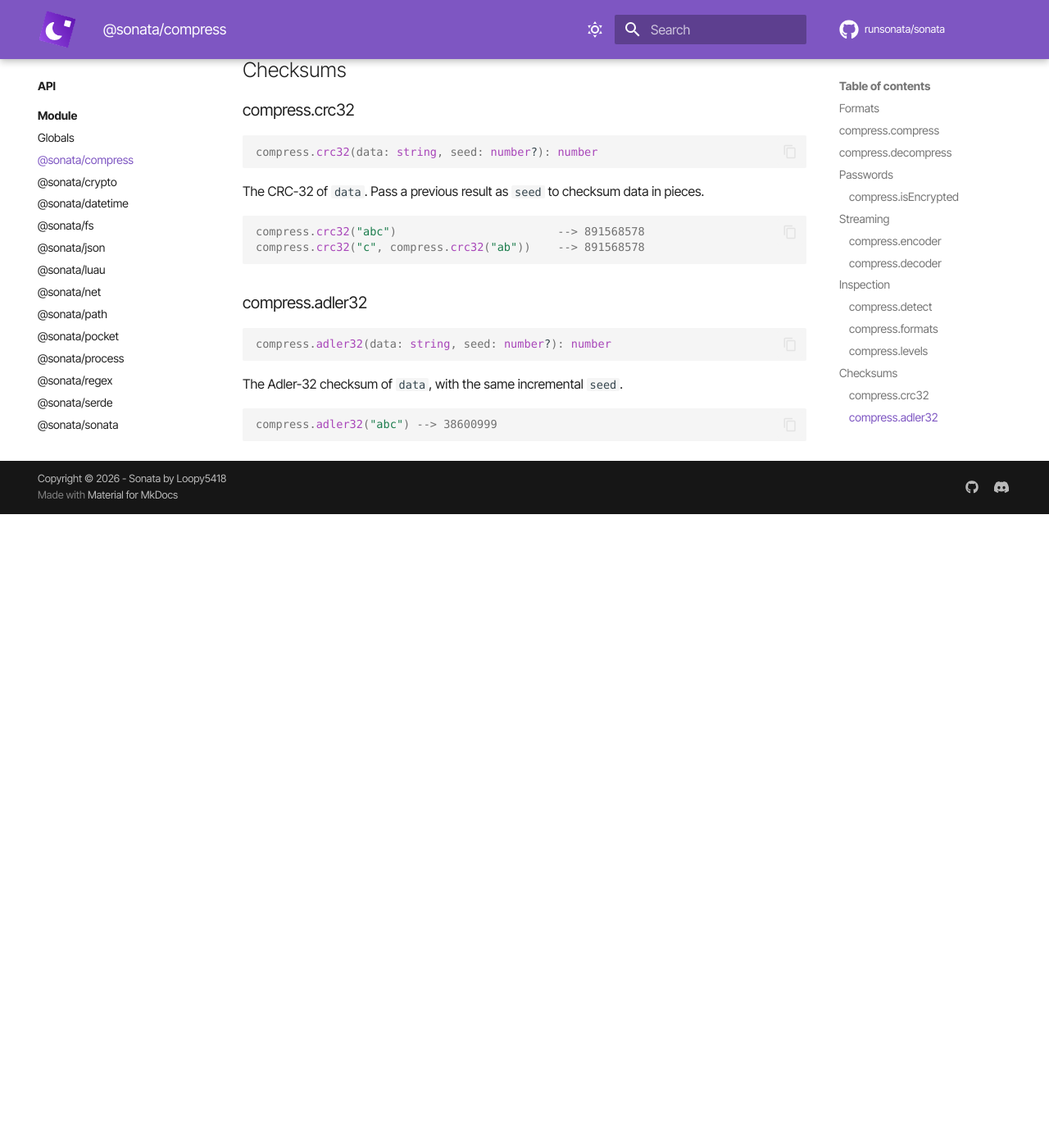
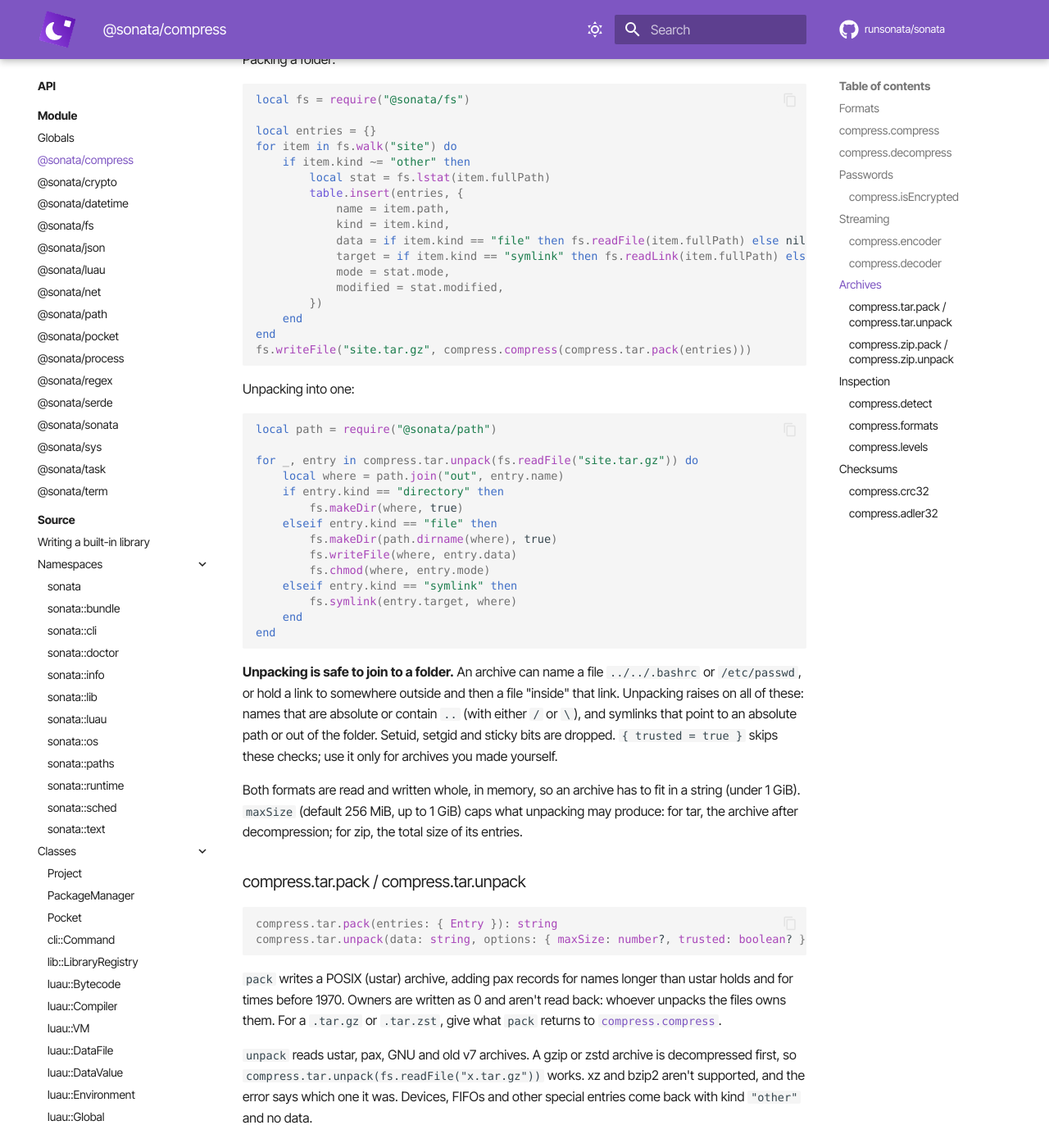
Before and after one commit to runsonata/docs, an MkDocs documentation site: the page built from docs/api/module/compress.md, in a window 1280 px wide and 1400 px high, scrolled down 3555 px. Shown: the whole window at 82% size. Built offline with MkDocs 1.6.1 and Material for MkDocs 9.7.7, drawn with Linux system fonts in a browser that asks for light colours; some web fonts are replaced; comment, search, counter and statistics services are not loaded; before the commit the page ends 4182 px from its top, so only the background shows below that; some of the changed text lies outside the part shown.

Commit message:
Document tar and zip archives, and flushing encoders

````diff
--- a/docs/api/module/compress.md
+++ b/docs/api/module/compress.md
@@ -1,7 +1,7 @@
 # @sonata/compress
 
-Compression and decompression (gzip, zlib, raw deflate and zstd), streaming, password
-protection and checksums.
+Compression and decompression (gzip, zlib, raw deflate and zstd), tar and zip archives,
+streaming, password protection and checksums.
 
 ```luau
 local compress = require("@sonata/compress")
@@ -95,13 +95,18 @@ decoder. Feed chunks of any size; each call returns the output that is ready so
 ### compress.encoder
 
 ```luau
-compress.encoder(format: string?, level: (number | string)?): (write: (chunk: string) -> string, finish: () -> string)
+compress.encoder(format: string?, level: (number | string)?): (write: (chunk: string) -> string, finish: () -> string, flush: () -> string)
 ```
 
 ```luau
 local write, finish = compress.encoder("gzip", 6)
 local blob = write("chunk 1") .. write("chunk 2") .. finish()
 ```
+
+An encoder holds on to what it's given until it has enough to compress well. `flush` returns
+everything written so far in a form the other side can decode right away, without ending the
+stream: use it when a reader is waiting, such as a log or a response sent while it's being
+made. Each flush costs a few bytes, so don't flush after every small write.
 
 ### compress.decoder
 
@@ -122,6 +127,116 @@ for _, chunk in fs.openReader("big.gz"):chunks() do
 end
 table.insert(out, finish())
 ```
+
+## Archives
+
+`compress.tar` and `compress.zip` turn a list of entries into an archive and back, in memory.
+They never touch the disk: reading the files to pack and writing out the unpacked ones is up to
+[`@sonata/fs`](fs.md), so a program only gets file access if it's allowed `fs`.
+
+```luau
+type Entry = {
+    name: string,       -- "docs/readme.md": relative, with / between folders
+    kind: string?,      -- "file" (default), "directory", "symlink", "hardlink" or "other"
+    data: string?,      -- a file's contents
+    target: string?,    -- where a symlink points, or the entry a hard link shares contents with
+    mode: number?,      -- permission bits: default 0644, 0755 for directories, 0777 for symlinks
+    modified: number?,  -- Unix seconds: default 1980-01-01
+}
+```
+
+A name ending in `/` is a directory, unless `kind` says otherwise. Unpacked entries always have
+`name`, `kind`, `data` (`""` if it isn't a file), `mode` and `modified`, and `target` for links,
+so they can be packed again as they are. Times default to 1980 rather than now so that the same
+entries always make the same archive, byte for byte.
+
+Luau has no octal literals, so give modes as `fs.modes.executable`, `493`, or
+`tonumber("755", 8)`.
+
+Packing a folder:
+
+```luau
+local fs = require("@sonata/fs")
+
+local entries = {}
+for item in fs.walk("site") do
+    if item.kind ~= "other" then
+        local stat = fs.lstat(item.fullPath)
+        table.insert(entries, {
+            name = item.path,
+            kind = item.kind,
+            data = if item.kind == "file" then fs.readFile(item.fullPath) else nil,
+            target = if item.kind == "symlink" then fs.readLink(item.fullPath) else nil,
+            mode = stat.mode,
+            modified = stat.modified,
+        })
+    end
+end
+fs.writeFile("site.tar.gz", compress.compress(compress.tar.pack(entries)))
+```
+
+Unpacking into one:
+
+```luau
+local path = require("@sonata/path")
+
+for _, entry in compress.tar.unpack(fs.readFile("site.tar.gz")) do
+    local where = path.join("out", entry.name)
+    if entry.kind == "directory" then
+        fs.makeDir(where, true)
+    elseif entry.kind == "file" then
+        fs.makeDir(path.dirname(where), true)
+        fs.writeFile(where, entry.data)
+        fs.chmod(where, entry.mode)
+    elseif entry.kind == "symlink" then
+        fs.symlink(entry.target, where)
+    end
+end
+```
+
+**Unpacking is safe to join to a folder.** An archive can name a file `../../.bashrc` or
+`/etc/passwd`, or hold a link to somewhere outside and then a file "inside" that link. Unpacking
+raises on all of these: names that are absolute or contain `..` (with either `/` or `\`), and
+symlinks that point to an absolute path or out of the folder. Setuid, setgid and sticky bits are
+dropped. `{ trusted = true }` skips these checks; use it only for archives you made yourself.
+
+Both formats are read and written whole, in memory, so an archive has to fit in a string
+(under 1 GiB). `maxSize` (default 256 MiB, up to 1 GiB) caps what unpacking may produce: for tar,
+the archive after decompression; for zip, the total size of its entries.
+
+### compress.tar.pack / compress.tar.unpack
+
+```luau
+compress.tar.pack(entries: { Entry }): string
+compress.tar.unpack(data: string, options: { maxSize: number?, trusted: boolean? }?): { Entry }
+```
+
+`pack` writes a POSIX (ustar) archive, adding pax records for names longer than ustar holds and
+for times before 1970. Owners are written as 0 and aren't read back: whoever unpacks the files
+owns them. For a `.tar.gz` or `.tar.zst`, give what `pack` returns to
+[`compress.compress`](#compresscompress).
+
+`unpack` reads ustar, pax, GNU and old v7 archives. A gzip or zstd archive is decompressed
+first, so `compress.tar.unpack(fs.readFile("x.tar.gz"))` works. xz and bzip2 aren't supported,
+and the error says which one it was. Devices, FIFOs and other special entries come back with
+kind `"other"` and no data.
+
+### compress.zip.pack / compress.zip.unpack
+
+```luau
+compress.zip.pack(entries: { Entry }, level: (number | string)?): string
+compress.zip.unpack(data: string, options: { maxSize: number?, trusted: boolean? }?): { Entry }
+```
+
+`pack` deflates each file at `level` (default 6), and stores it instead where that's smaller,
+or for every file at level 0. Modes and symlinks are kept the way Unix zip tools keep them.
+zip has no hard links, so `pack` refuses them.
+
+`unpack` reads stored, deflate and zstd entries, zip64 archives, and archives with something
+else in front of them, such as a self-extracting program. Every entry's CRC is checked.
+Encrypted entries and other methods (bzip2, lzma, xz, ...) raise. zip times are DOS times,
+which have no time zone: `pack` writes them as UTC and adds a timestamp in seconds, and `unpack`
+uses that timestamp when there is one, or reads the DOS time as UTC.
 
 ## Inspection
 
````
Also changed, not shown: docs/api/module/index.md (+1 -1 lines).
